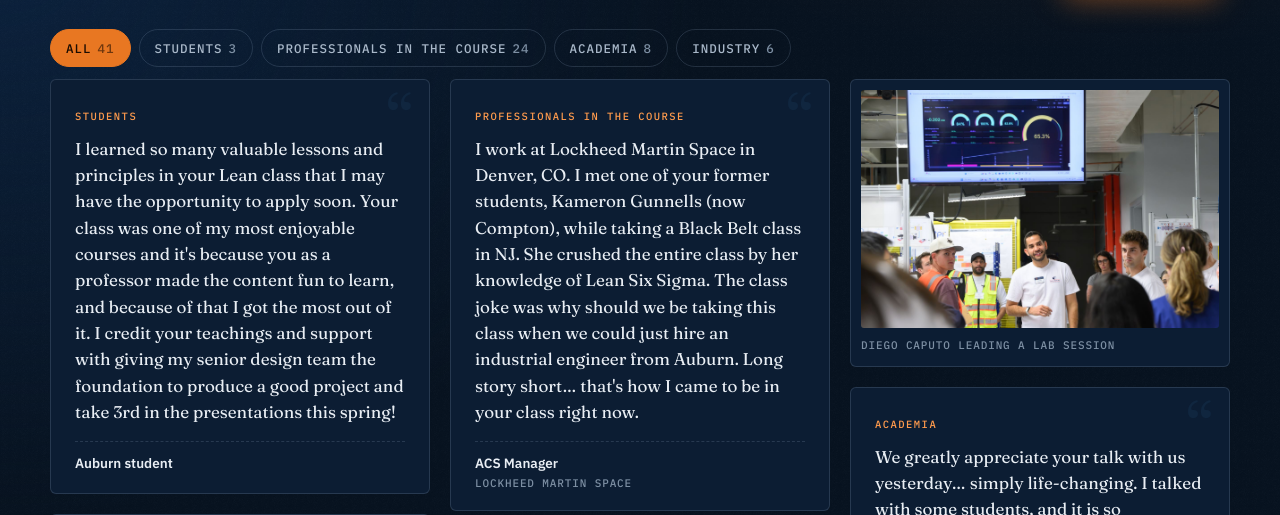
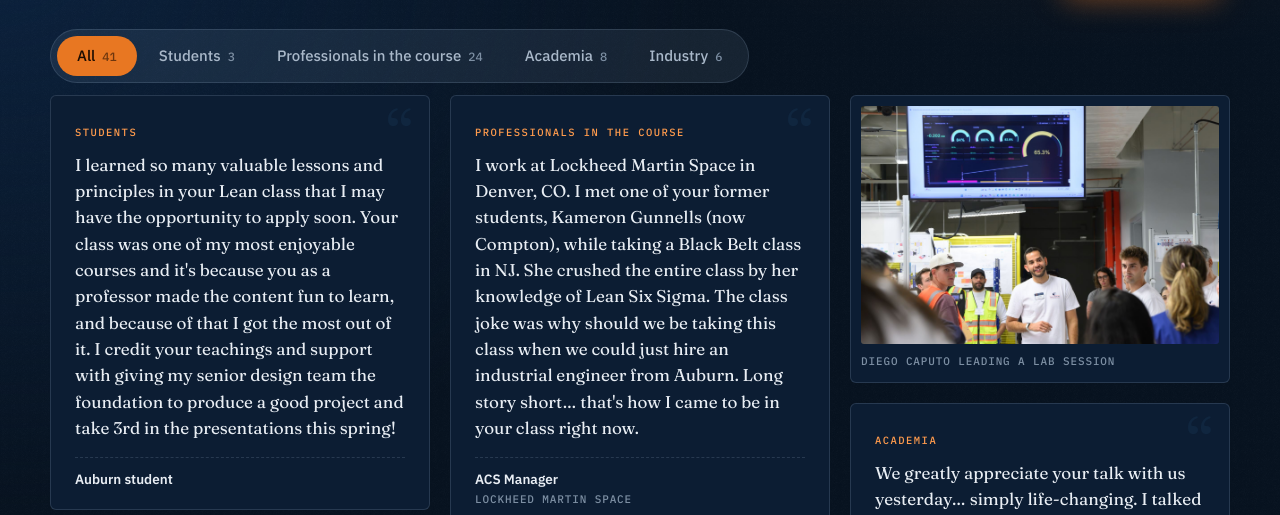
Before and after one commit to diegocaputo9/tiger-motors-lean-center, a plain HTML site: page testimonials.html in a window 1280 px wide. Shown: the part 285-800 px from the top of the page. Drawn offline with Linux system fonts and the light colour scheme.

Commit message:
Voices from the Lab: filters as one segmented control
Co-Authored-By: Claude Opus 5.5 <noreply@anthropic.com>

```diff
--- a/testimonials.html
+++ b/testimonials.html
@@ -116,12 +116,17 @@ html[data-mode="light"] .mode .i-moon{display:block}
 
 /* ---------- voices ---------- */
 .voices{padding:0 0 clamp(56px,7vw,90px)}
-.filters{display:flex;flex-wrap:wrap;gap:8px;margin:clamp(24px,3vw,32px) 0 24px}
-.filters button{font:500 12.5px var(--f-mono);letter-spacing:.08em;text-transform:uppercase;padding:10px 15px;border-radius:999px;border:1px solid var(--line);background:transparent;color:var(--ink-2);cursor:pointer;transition:all .2s}
-.filters button span{color:var(--ink-3);margin-left:6px}
-.filters button:hover{border-color:var(--orange)}
-.filters button[aria-pressed="true"]{background:var(--orange-2);border-color:var(--orange-2);color:#1A0C02}
+/* filters: one segmented control, all options inside the same rounded track */
+.filters{display:flex;width:max-content;max-width:100%;gap:2px;padding:6px;margin:clamp(24px,3vw,32px) 0 24px;border-radius:999px;background:rgba(160,185,212,.1);border:1px solid var(--line);overflow-x:auto;scrollbar-width:none;-webkit-overflow-scrolling:touch}
+.filters::-webkit-scrollbar{display:none}
+.filters button{flex:none;font:500 15px/1 var(--f-body);padding:12px 20px;border-radius:999px;border:0;background:transparent;color:var(--ink-2);cursor:pointer;white-space:nowrap;transition:background .25s,color .25s}
+.filters button span{margin-left:7px;font:500 12px var(--f-mono);color:var(--ink-3)}
+.filters button:hover{color:var(--ink)}
+.filters button[aria-pressed="true"]{background:var(--orange-2);color:#1A0C02}
 .filters button[aria-pressed="true"] span{color:rgba(26,12,2,.6)}
+.filters button:focus-visible{outline:2px solid var(--orange-2);outline-offset:2px}
+html[data-mode="light"] .filters{background:rgba(12,35,64,.06)}
+@media (max-width:600px){.filters button{font-size:14px;padding:11px 15px}}
 .f-sub{margin:-12px 0 24px;color:var(--ink-2);font-size:15px}
 .grid{columns:3 320px;column-gap:20px}
 .q{break-inside:avoid;margin-bottom:20px;background:var(--card);border:1px solid var(--line);border-radius:6px;padding:24px 24px 20px;position:relative;opacity:0;transform:translateY(14px);transition:opacity .5s,transform .5s}
```
